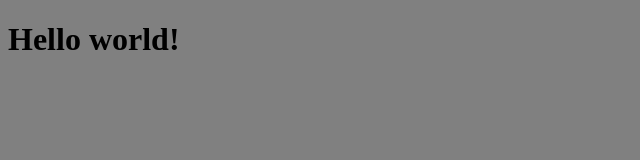
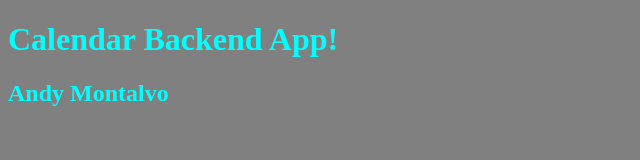
Before and after one commit to amontalvof/node-calendar-backend, a website: page public/index.html in a window 1280 px wide. Shown: the whole page, without its empty margins (0-640 px from the left). Drawn offline with Linux system fonts and the light colour scheme.

Commit message:
fix: changed styles and index.html

```diff
--- a/public/index.html
+++ b/public/index.html
@@ -5,9 +5,10 @@
         <meta http-equiv="X-UA-Compatible" content="IE=edge" />
         <meta name="viewport" content="width=device-width, initial-scale=1.0" />
         <link rel="stylesheet" href="style.css" />
-        <title>Demo app</title>
+        <title>Calendar App</title>
     </head>
     <body>
-        <h1>Hello world!</h1>
+        <h1>Calendar Backend App!</h1>
+        <h2>Andy Montalvo</h2>
     </body>
 </html>
--- a/public/style.css
+++ b/public/style.css
@@ -2,3 +2,8 @@ html,
 body {
     background-color: gray;
 }
+
+h1,
+h2 {
+    color: cyan;
+}
```
